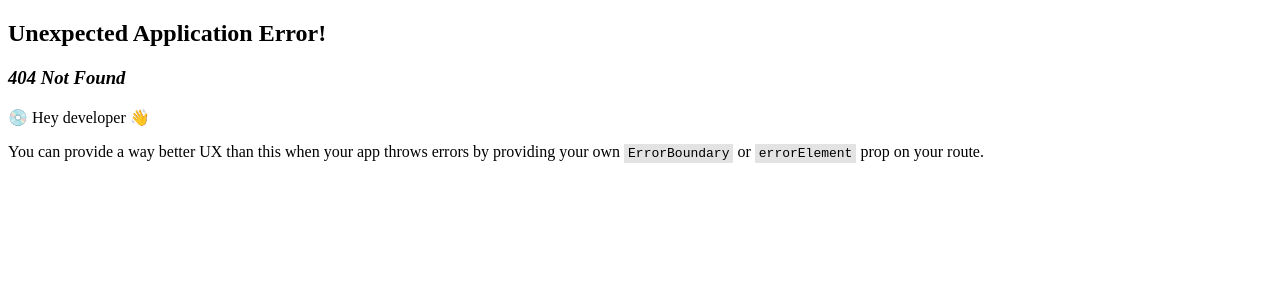
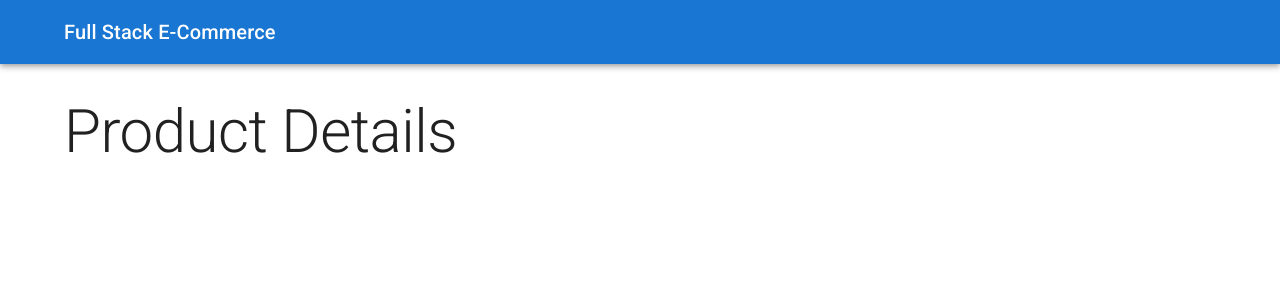
Before and after one commit to enessariyildiz/NetCore-Api-React-ECommerce, a React (Vite) app in the folder Frontend/App.Client/: page /catalog/1 in a window 1280 px wide. Before the commit this address had no page. Shown: the top 300 px of the page. Built offline with nearby package versions, Linux system fonts and the light colour scheme.

Commit message:
Catalog Routes added

```diff
--- a/Frontend/App.Client/src/Router/Routes.tsx
+++ b/Frontend/App.Client/src/Router/Routes.tsx
@@ -1,8 +1,10 @@
 import { createBrowserRouter } from "react-router";
+import App from "../components/App";
 import HomePage from "../pages/HomePage";
-import App from "../components/App";
 import AboutPage from "../pages/AboutPage";
 import ContactPage from "../pages/ContactPage";
+import CatalogPage from "../pages/catalog/CatalogPage";
+import ProductDetailsPage from "../pages/catalog/ProductDetails";
 
 export const router = createBrowserRouter([
     {
@@ -12,6 +14,8 @@ export const router = createBrowserRouter([
             { path: "", element: <HomePage /> },
             { path: "about", element: <AboutPage /> },
             { path: "contact", element: <ContactPage /> },
+            { path: "catalog", element: <CatalogPage /> },
+            { path: "catalog/:id", element: <ProductDetailsPage /> },
 
         ]
     }
--- a/Frontend/App.Client/src/components/App.tsx
+++ b/Frontend/App.Client/src/components/App.tsx
@@ -1,18 +1,8 @@
-import { useEffect, useState } from "react";
-import { IProduct } from "../model/IProduct";
 import Header from "./Header";
 import { Container, CssBaseline } from "@mui/material";
 import { Outlet } from "react-router";
 
 function App() {
-  const [products, setProducts] = useState<IProduct[]>([]);
-
-  useEffect(() => {
-    fetch("https://localhost:7244/api/products")
-      .then(response => response.json())
-      .then(data => setProducts(data));
-  }, [])
-
   return (
     <>
       <CssBaseline />
--- /dev/null
+++ b/Frontend/App.Client/src/pages/catalog/CatalogPage.tsx
@@ -0,0 +1,18 @@
+import { useEffect, useState } from "react";
+import { IProduct } from "../../model/IProduct";
+import ProductList from "./ProductList";
+
+export default function CatalogPage() {
+    const [products, setProducts] = useState<IProduct[]>([]);
+
+    useEffect(() => {
+        fetch("https://localhost:7244/api/products")
+            .then(response => response.json())
+            .then(data => setProducts(data));
+    }, [])
+
+    return (
+        <ProductList products={products} />
+    );
+
+}
--- a/Frontend/App.Client/src/components/Product.tsx
+++ b/Frontend/App.Client/src/pages/catalog/Product.tsx
@@ -1,5 +1,5 @@
 import { Button, Card, CardActions, CardContent, CardMedia, Typography } from "@mui/material";
-import { IProduct } from "../model/IProduct";
+import { IProduct } from "../../model/IProduct";
 import { AddShoppingCart, Search } from "@mui/icons-material";
 
 
--- /dev/null
+++ b/Frontend/App.Client/src/pages/catalog/ProductDetails.tsx
@@ -0,0 +1,7 @@
+import { Typography } from "@mui/material";
+
+export default function ProductDetailsPage() {
+    return (
+        <Typography variant="h2">Product Details</Typography>
+    );
+}
--- a/Frontend/App.Client/src/components/ProductList.tsx
+++ b/Frontend/App.Client/src/pages/catalog/ProductList.tsx
@@ -1,6 +1,7 @@
 import { Grid2 } from "@mui/material";
-import { IProduct } from "../model/IProduct";
+import { IProduct } from "../../model/IProduct";
 import Product from "./Product";
+
 
 interface Props {
     products: IProduct[];
```
Also changed, not shown: 2 other files (tests, documents, lock files or other folders).
